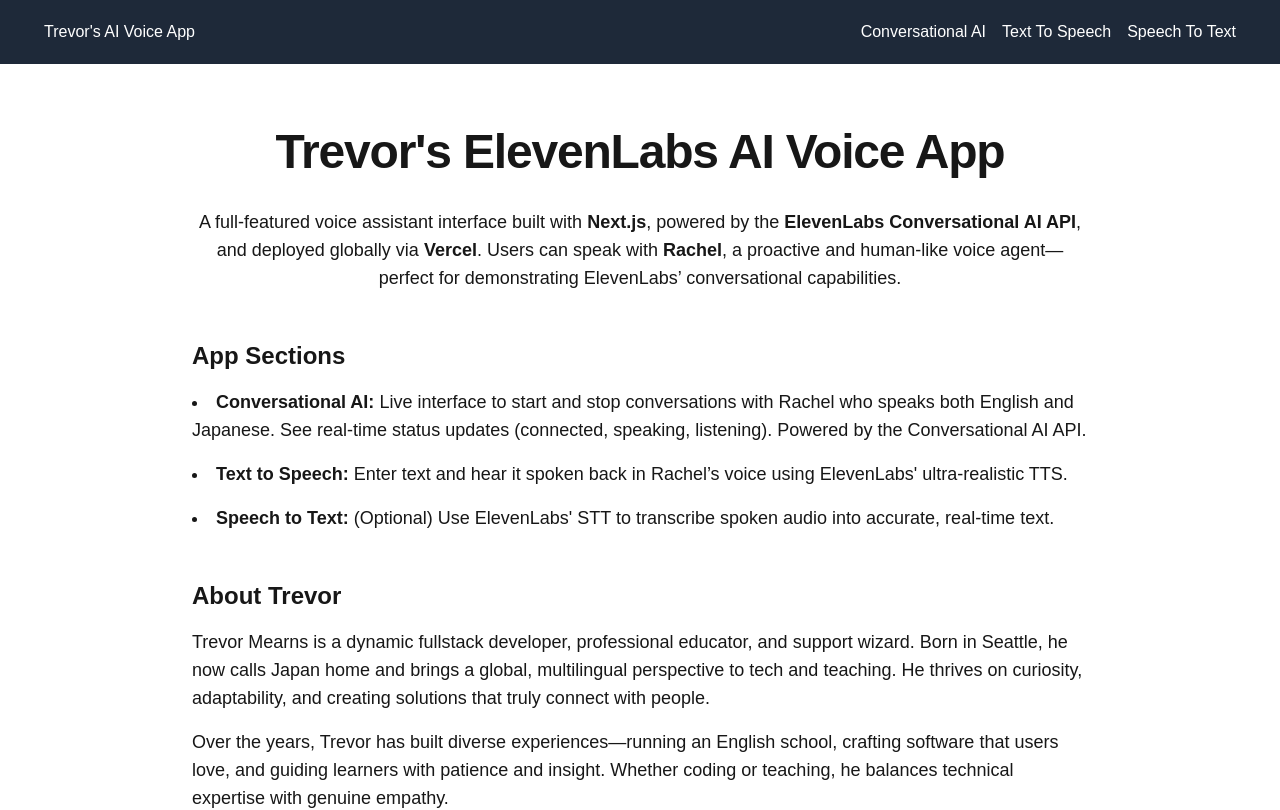
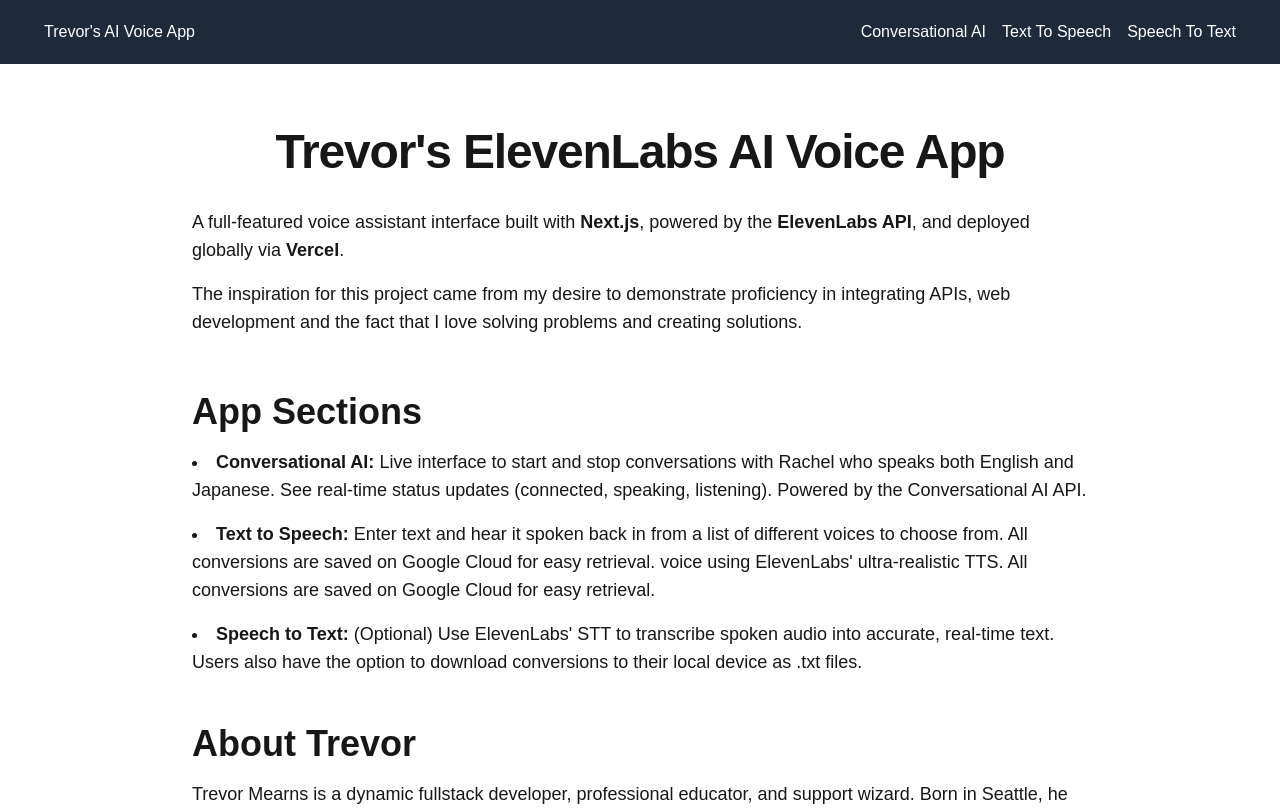
Before and after one commit to Trevorton27/voice-app, a Next.js app: page / in a window 1280 px wide. Shown: the top 810 px of the page. Built offline with nearby package versions, Linux system fonts and the light colour scheme.

Commit message:
more UI updates

```diff
--- a/src/app/(functionalities)/text-to-speech/page.tsx
+++ b/src/app/(functionalities)/text-to-speech/page.tsx
@@ -274,8 +274,12 @@
 const EmptyState = () => (
   <div className="flex flex-col items-center justify-center gap-4 text-center">
     <p className="max-w-xl text-sm text-white/70">
-      Select a speech to play from the collection on the right or create a new
-      conversion via the text input below.
+      Select a speech to play from the collection on the right.
+
+      <p>OR</p>
+
+      <p>Create a new
+      conversion via the text input below.</p>
     </p>
   </div>
 );
--- a/src/app/page.tsx
+++ b/src/app/page.tsx
@@ -9,21 +9,22 @@
           Trevor&apos;s ElevenLabs AI Voice App
         </h1>
 
-        <div className="max-w-4xl mx-auto text-center leading-relaxed">
+        <div className="max-w-4xl mx-auto leading-relaxed">
           {/* Summary */}
-          <p className="text-base md:text-lg text-muted-foreground mb-12">
+          <p className="text-base md:text-lg text-muted-foreground mb-4">
             A full-featured voice assistant interface built with{' '}
             <strong>Next.js</strong>, powered by the{' '}
-            <strong>ElevenLabs Conversational AI API</strong>, and deployed globally via{' '}
-            <strong>Vercel</strong>. Users can speak with{' '}
-            <span className="font-semibold">Rachel</span>, a proactive and human-like voice agent—perfect for
-            demonstrating ElevenLabs’ conversational capabilities.
+            <strong>ElevenLabs API</strong>, and deployed globally via{' '}
+            <strong>Vercel</strong>.
+            </p>
+            <p className="text-base md:text-lg text-muted-foreground mb-14">
+            The inspiration for this project came from my desire to demonstrate proficiency in integrating APIs, web development and the fact that I love solving problems and creating solutions.
           </p>
 
           {/* Nav Section Overview */}
           <div className="space-y-12 mb-16 text-left">
             <div>
-              <h2 className="text-2xl font-bold mb-4">App Sections</h2>
+              <h2 className="text-4xl font-bold mb-4">App Sections</h2>
               <ul className="list-disc list-inside space-y-4 text-base md:text-lg text-muted-foreground">
                 <li>
                   <strong>Conversational AI:</strong> Live interface to start and stop conversations
@@ -31,19 +32,19 @@
                   (connected, speaking, listening). Powered by the Conversational AI API.
                 </li>
                 <li>
-                  <strong>Text to Speech:</strong> Enter text and hear it spoken back in Rachel’s
-                  voice using ElevenLabs&apos; ultra-realistic TTS.
+                  <strong>Text to Speech:</strong> Enter text and hear it spoken back in from a list of different voices to choose from. All conversions are saved on Google Cloud for easy retrieval.
+                  voice using ElevenLabs&apos; ultra-realistic TTS. All conversions are saved on Google Cloud for easy retrieval.
                 </li>
                 <li>
                   <strong>Speech to Text:</strong> (Optional) Use ElevenLabs&apos; STT to transcribe
-                  spoken audio into accurate, real-time text.
+                  spoken audio into accurate, real-time text. Users also have the option to download conversions to their local device as .txt files.
                 </li>
               </ul>
             </div>
 
             {/* About Trevor Section */}
             <div>
-              <h2 className="text-2xl font-bold mb-4"> About Trevor</h2>
+              <h2 className="text-4xl font-bold mb-4"> About Trevor</h2>
               <p className="text-base md:text-lg text-muted-foreground mb-4">
                 Trevor Mearns is a dynamic fullstack developer, professional educator, and support
                 wizard. Born in Seattle, he now calls Japan home and brings a global, multilingual
--- a/src/components/prompt-bar/base.tsx
+++ b/src/components/prompt-bar/base.tsx
@@ -153,18 +153,21 @@
                 <Tooltip>
                   <TooltipTrigger asChild>
                    <Button
-                      size="icon"
+  size="lg"
   disabled={!promptValue || isProcessing}
-                      className="h-[36px] w-[36px] rounded-full bg-white p-1.5 text-zinc-900 hover:bg-white/80"
   type="submit"
+  className="rounded-lg bg-green-600 px-6 py-3 font-semibold text-white shadow hover:bg-green-500 disabled:opacity-60"
 >
   {isProcessing ? (
-                        <Loader2Icon className="h-6 w-6 animate-spin" />
+    <div className="flex items-center gap-2">
+      <Loader2Icon className="h-5 w-5 animate-spin" />
+      Processing…
+    </div>
   ) : (
-                        <ArrowUpIcon className="h-6 w-6" />
+    "Submit Text For Conversion"
   )}
-                      <span className="sr-only">{submitTooltip}</span>
 </Button>
+
                   </TooltipTrigger>
                   <TooltipContent className="border border-white/10 bg-[#2B2B2B] text-white">
                     <p>
--- a/src/components/prompt-bar/text-to-speech.tsx
+++ b/src/components/prompt-bar/text-to-speech.tsx
@@ -446,7 +446,7 @@
       schema={ttsSchema}
       defaultValues={defaultValues}
       promptFieldName="text"
-      placeholder="Enter text to convert to speech you can select which voice and which model to use via the dropdowns in the input bar"
+      placeholder="Enter text to be converted to speech"
       submitTooltip="Generate speech"
       leftControls={renderControls}
       rightControls={renderRightControls}
```
Lines whose indentation alone changed are shown as unchanged.
